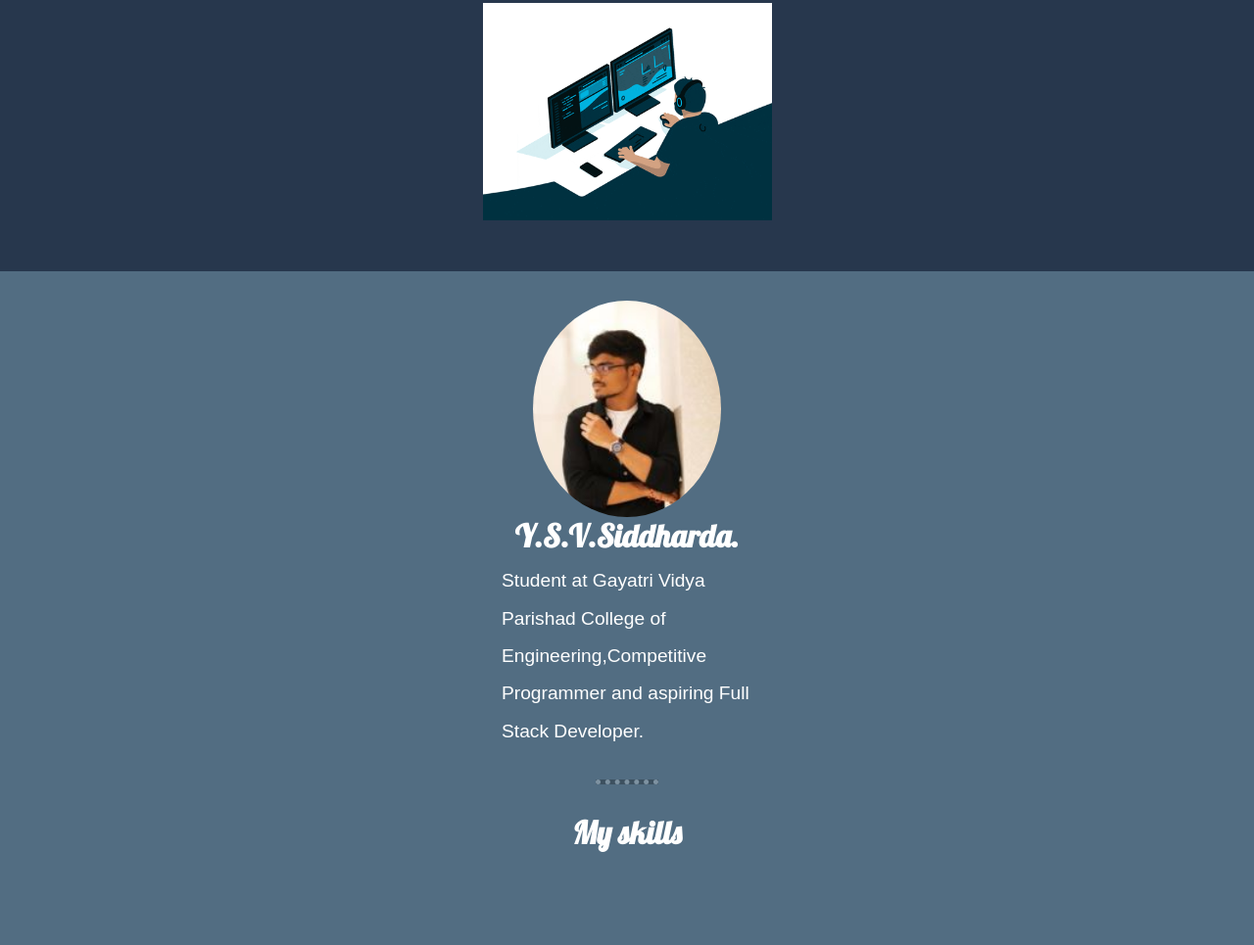
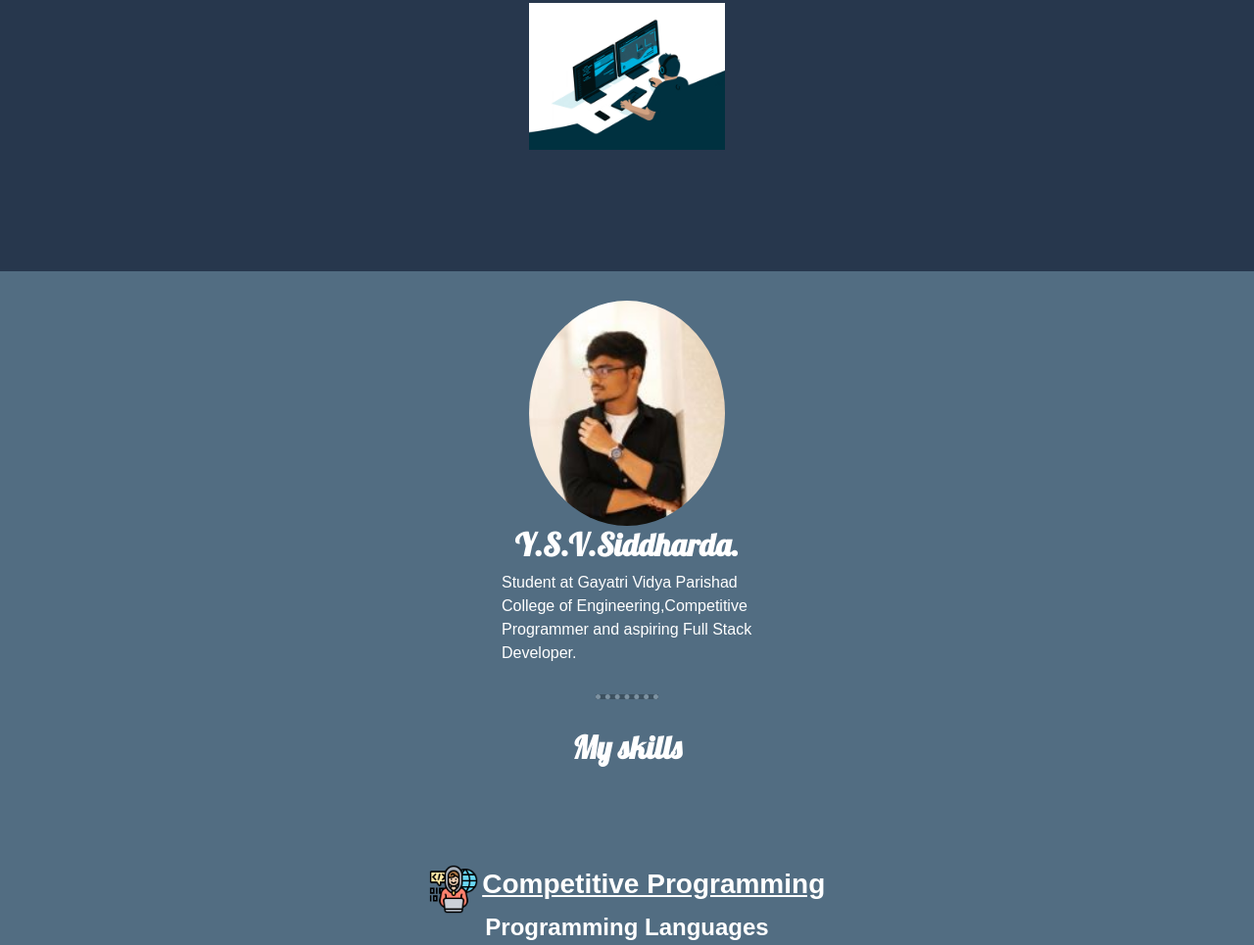
Before and after one commit to Siddharda2003/OIBSIP1, a plain HTML site: page index.html in a window 1280 px wide. Shown: the part 223-1188 px from the top of the page at 98% size. Drawn offline with nearby package versions, Linux system fonts and the light colour scheme.

Commit message:
styles.css

```diff
--- a/styles.css
+++ b/styles.css
@@ -39,14 +39,13 @@ hr{
     position:relative;
 }
 .lt{
-    width: 25%;
+    width: 200px;
 }
 .intro{
     width: 20%;
     margin: auto;
     text-align: left;
-    line-height: 2;
-    font-size: 1.2em;
+    font-size: 1 em;
 }
 .p{
     line-height: 2;
@@ -70,21 +69,21 @@ hr{
     margin:100px auto 100px auto;
 }
 .programming{
-    width:6%;
+    width:50px;
     display: inline-block;
 }
 .cpt{
     display: inline-block;
 }
 .web-development{
-    width:6%;
+    width:50px;
     display: inline-block;
 }
 .wd{
     display: inline-block;
 }
 .siddhu-img{
-    width:15%;
+    width:200px;
     border-radius: 50%;
 }
 .desp{
@@ -130,6 +129,11 @@ hr{
 .copyright{
     padding :20px 0px;
     font-size: 1 em;
+}
+.cbtn{
+    display: flex;
+    flex-wrap: wrap;
+    justify-content: center;
 }
 .email {
     background: #44d934;
```
